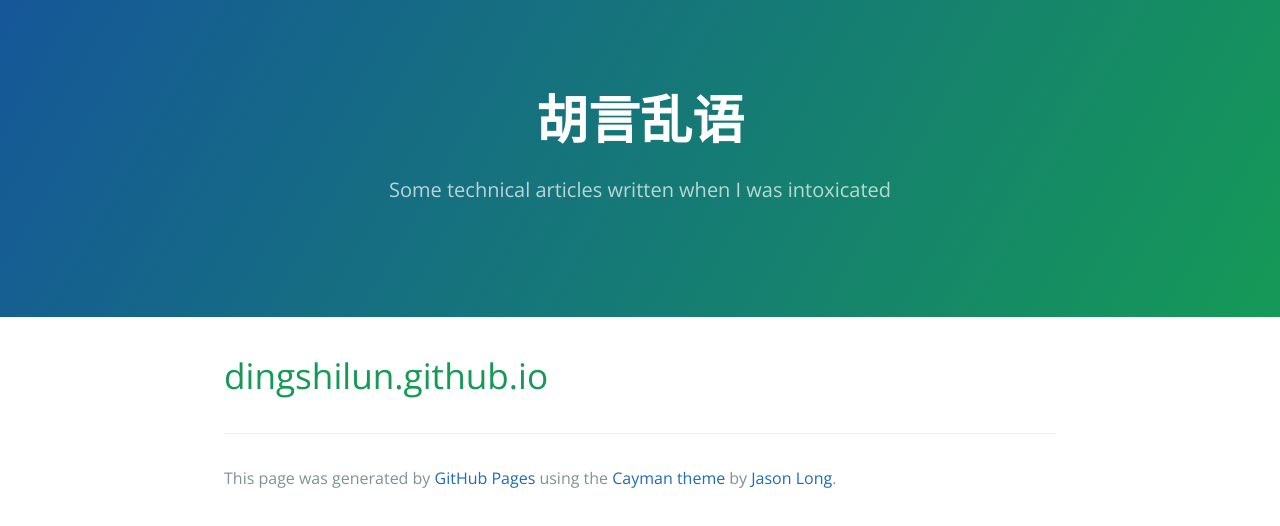
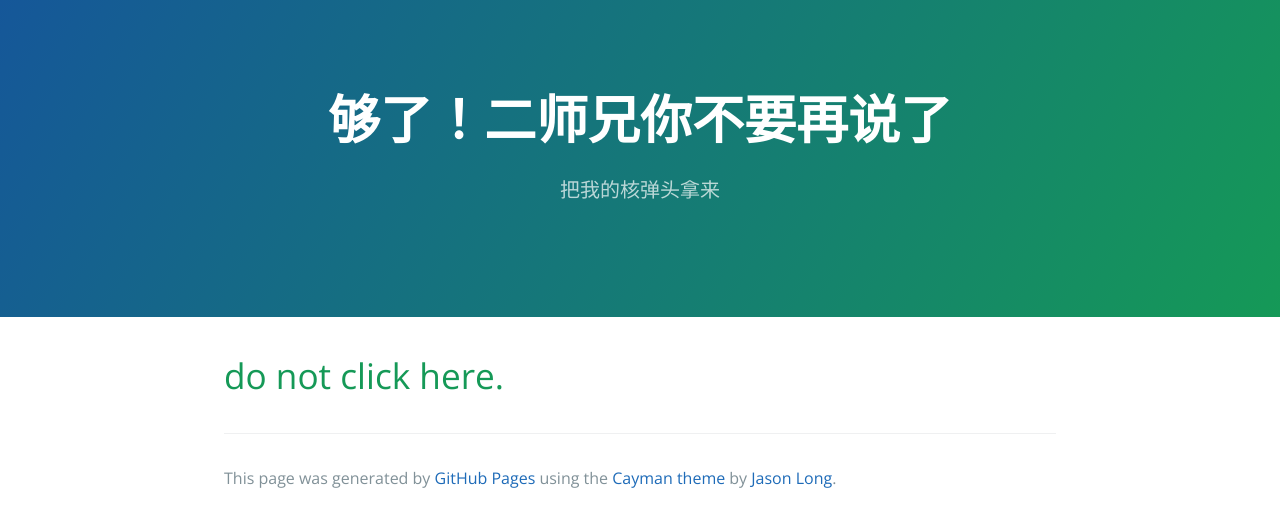
Before and after one commit to huangminchn/huangminchn.github.io, a plain HTML site: page index.html in a window 1280 px wide. Drawn offline with nearby package versions, Linux system fonts and the light colour scheme.

Commit message:
Replace master branch with page content via GitHub

```diff
--- a/index.html
+++ b/index.html
@@ -2,7 +2,7 @@
 <html lang="en-us">
   <head>
     <meta charset="UTF-8">
-    <title>胡言乱语 by Dingshilun</title>
+    <title>够了！二师兄你不要再说了 by huangminchn</title>
     <meta name="viewport" content="width=device-width, initial-scale=1">
     <link rel="stylesheet" type="text/css" href="stylesheets/normalize.css" media="screen">
     <link href='https://fonts.googleapis.com/css?family=Open+Sans:400,700' rel='stylesheet' type='text/css'>
@@ -11,13 +11,13 @@
   </head>
   <body>
     <section class="page-header">
-      <h1 class="project-name">胡言乱语</h1>
-      <h2 class="project-tagline">Some technical articles written when I was intoxicated</h2>
+      <h1 class="project-name">够了！二师兄你不要再说了</h1>
+      <h2 class="project-tagline">把我的核弹头拿来</h2>
     </section>
 
     <section class="main-content">
       <h1>
-<a id="dingshilungithubio" class="anchor" href="#dingshilungithubio" aria-hidden="true"><span aria-hidden="true" class="octicon octicon-link"></span></a>dingshilun.github.io</h1>
+<a id="do-not-click-here" class="anchor" href="#do-not-click-here" aria-hidden="true"><span aria-hidden="true" class="octicon octicon-link"></span></a>do not click here.</h1>
 
       <footer class="site-footer">
 
```
Also changed, not shown: params.json (+7 -1 lines).
